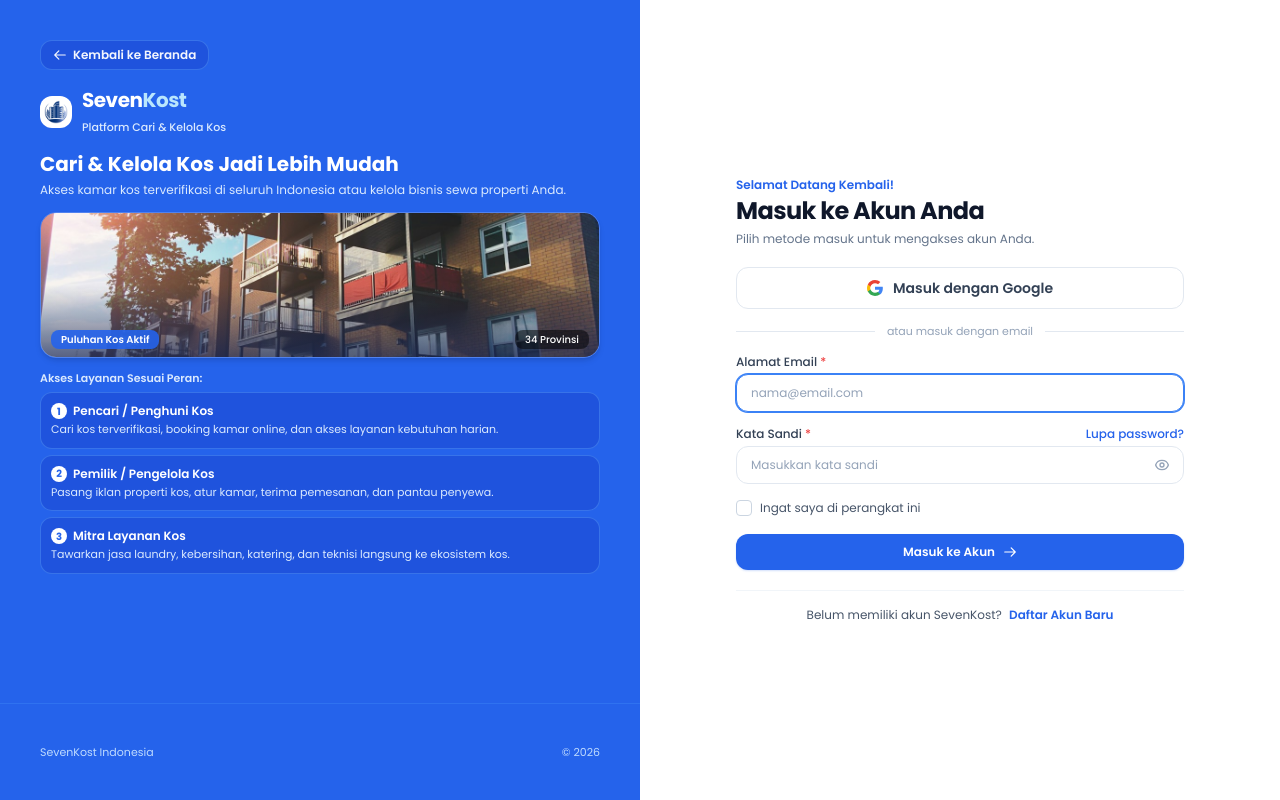
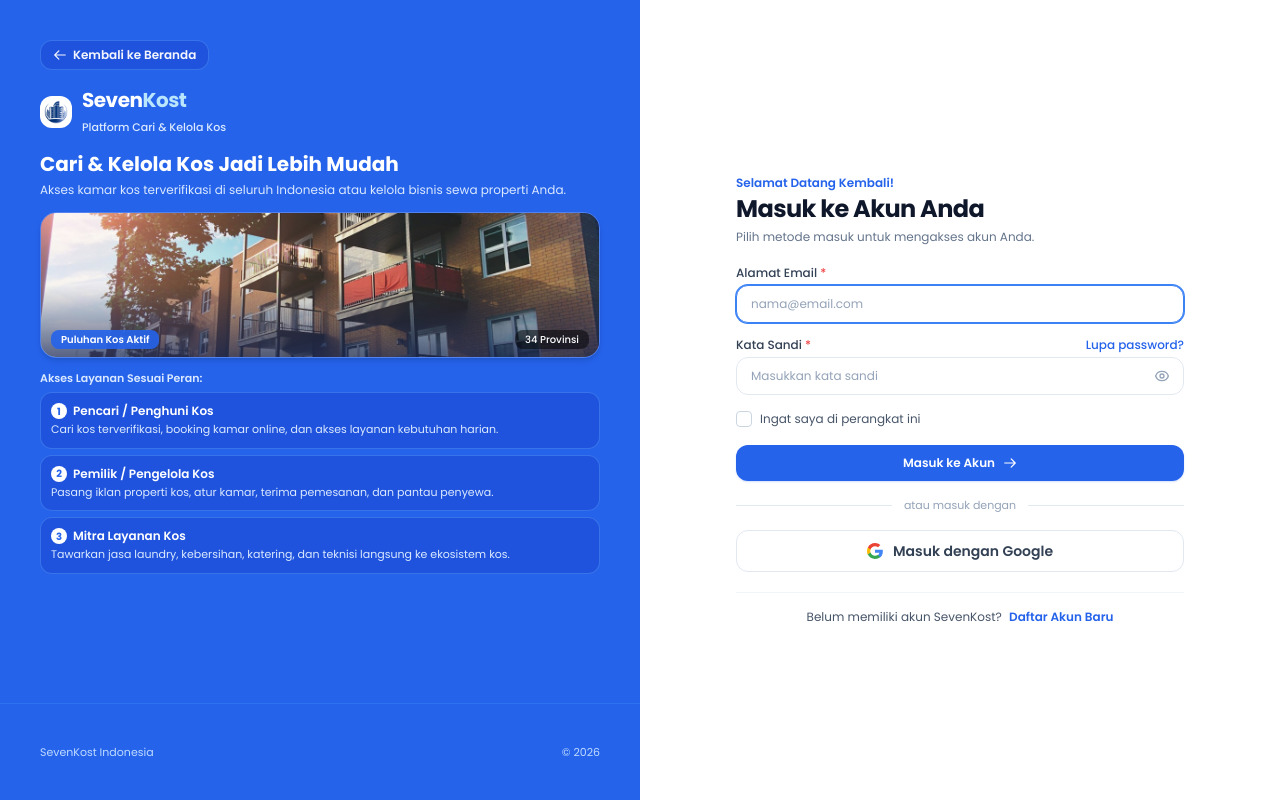
Before and after one commit to Fputradf/seven-kost, a Laravel app: page /login in a window 1280 px wide. Run offline with Laravel 12, Linux system fonts and the light colour scheme; style sheets or scripts are compiled from the project's sources; parts of the project's set-up code (start-up, migrations or seed data) failed here and were passed over.

Commit message:
style(login): move google login button below standard email login form

```diff
--- a/resources/views/auth/login.blade.php
+++ b/resources/views/auth/login.blade.php
@@ -158,28 +158,6 @@
                     </p>
                 </div>
 
-                {{-- Tombol Login via Google (Standar Resmi Google Branding) --}}
-                <div class="mb-3.5">
-                    <a href="{{ Route::has('auth.google') ? route('auth.google') : '#' }}"
-                       class="w-full py-2.5 px-4 rounded-xl border border-slate-200 hover:border-slate-300 bg-white hover:bg-slate-50 text-slate-700 font-semibold text-xs sm:text-sm flex items-center justify-center gap-2.5 shadow-2xs transition active:scale-[0.99] cursor-pointer">
-                        {{-- Logo Resmi Google 4 Warna --}}
-                        <svg class="w-4 h-4 shrink-0" viewBox="0 0 24 24">
-                            <path fill="#4285F4" d="M23.745 12.27c0-.7-.06-1.4-.19-2.07H12v4.51h6.6c-.29 1.52-1.14 2.82-2.4 3.68v3.05h3.88c2.27-2.09 3.66-5.17 3.66-9.17z"/>
-                            <path fill="#34A853" d="M12 24c3.24 0 5.95-1.08 7.93-2.91l-3.88-3.05c-1.08.72-2.45 1.16-4.05 1.16-3.12 0-5.77-2.1-6.72-4.93H1.25v3.15C3.26 21.36 7.33 24 12 24z"/>
-                            <path fill="#FBBC05" d="M5.28 14.27c-.25-.72-.38-1.49-.38-2.27s.13-1.55.38-2.27V6.58H1.25C.45 8.18 0 10.03 0 12s.45 3.82 1.25 5.42l4.03-3.15z"/>
-                            <path fill="#EA4335" d="M12 4.75c1.77 0 3.35.61 4.6 1.8l3.42-3.42C17.95 1.19 15.24 0 12 0 7.33 0 3.26 2.64 1.25 6.58l4.03 3.15c.95-2.83 3.6-4.98 6.72-4.98z"/>
-                        </svg>
-                        <span>Masuk dengan Google</span>
-                    </a>
-                </div>
-
-                {{-- Divider "atau masuk dengan email" --}}
-                <div class="relative flex items-center mb-3.5">
-                    <div class="flex-grow border-t border-slate-200"></div>
-                    <span class="flex-shrink mx-3 text-[11px] text-slate-400 font-normal">atau masuk dengan email</span>
-                    <div class="flex-grow border-t border-slate-200"></div>
-                </div>
-
                 {{-- Session Status Feedback --}}
                 @if (session('status'))
                     <div class="mb-3.5 p-2.5 rounded-xl bg-emerald-50 border border-emerald-200 text-emerald-800 text-xs flex items-center gap-2">
@@ -275,6 +253,28 @@
                     </div>
                 </form>
 
+                {{-- Divider "atau masuk dengan" --}}
+                <div class="relative flex items-center my-4">
+                    <div class="flex-grow border-t border-slate-200"></div>
+                    <span class="flex-shrink mx-3 text-[11px] text-slate-400 font-normal">atau masuk dengan</span>
+                    <div class="flex-grow border-t border-slate-200"></div>
+                </div>
+
+                {{-- Tombol Login via Google (Standar Resmi Google Branding - Di Bawah Form) --}}
+                <div>
+                    <a href="{{ Route::has('auth.google') ? route('auth.google') : '#' }}"
+                       class="w-full py-2.5 px-4 rounded-xl border border-slate-200 hover:border-slate-300 bg-white hover:bg-slate-50 text-slate-700 font-semibold text-xs sm:text-sm flex items-center justify-center gap-2.5 shadow-2xs transition active:scale-[0.99] cursor-pointer">
+                        {{-- Logo Resmi Google 4 Warna --}}
+                        <svg class="w-4 h-4 shrink-0" viewBox="0 0 24 24">
+                            <path fill="#4285F4" d="M23.745 12.27c0-.7-.06-1.4-.19-2.07H12v4.51h6.6c-.29 1.52-1.14 2.82-2.4 3.68v3.05h3.88c2.27-2.09 3.66-5.17 3.66-9.17z"/>
+                            <path fill="#34A853" d="M12 24c3.24 0 5.95-1.08 7.93-2.91l-3.88-3.05c-1.08.72-2.45 1.16-4.05 1.16-3.12 0-5.77-2.1-6.72-4.93H1.25v3.15C3.26 21.36 7.33 24 12 24z"/>
+                            <path fill="#FBBC05" d="M5.28 14.27c-.25-.72-.38-1.49-.38-2.27s.13-1.55.38-2.27V6.58H1.25C.45 8.18 0 10.03 0 12s.45 3.82 1.25 5.42l4.03-3.15z"/>
+                            <path fill="#EA4335" d="M12 4.75c1.77 0 3.35.61 4.6 1.8l3.42-3.42C17.95 1.19 15.24 0 12 0 7.33 0 3.26 2.64 1.25 6.58l4.03 3.15c.95-2.83 3.6-4.98 6.72-4.98z"/>
+                        </svg>
+                        <span>Masuk dengan Google</span>
+                    </a>
+                </div>
+
                 {{-- Link ke Register --}}
                 <div class="mt-4 sm:mt-5 pt-3.5 sm:pt-4 border-t border-slate-100 text-center text-xs text-slate-600">
                     Belum memiliki akun SevenKost?
```
